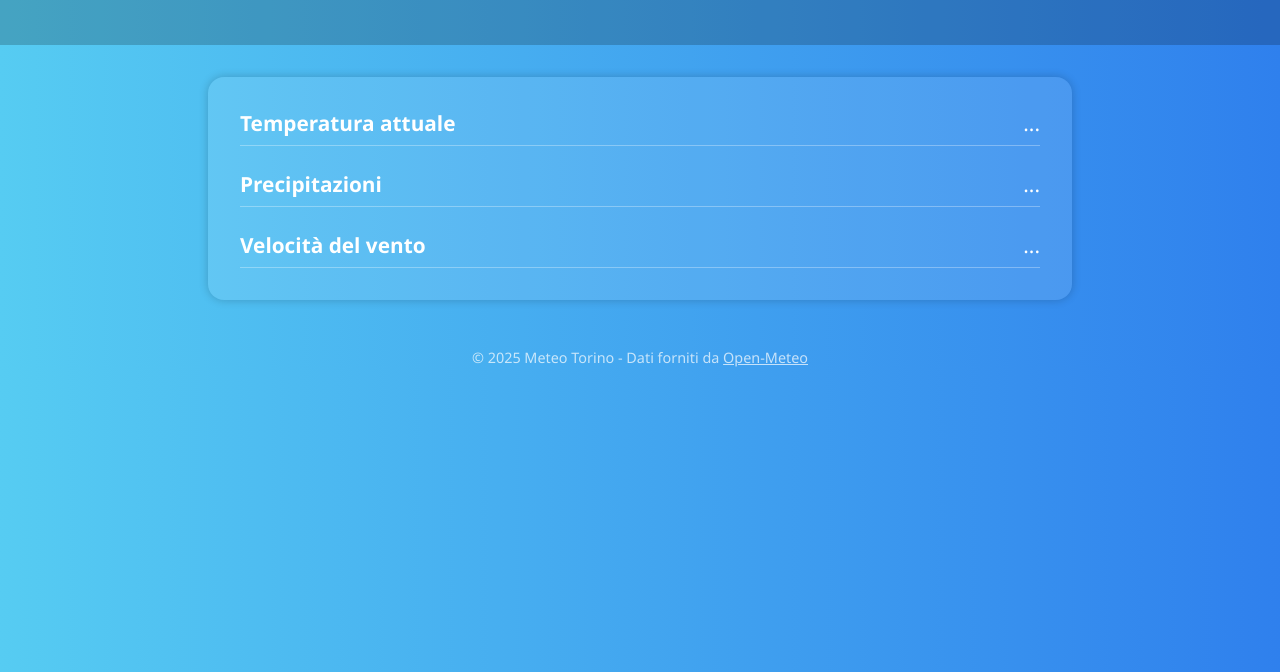
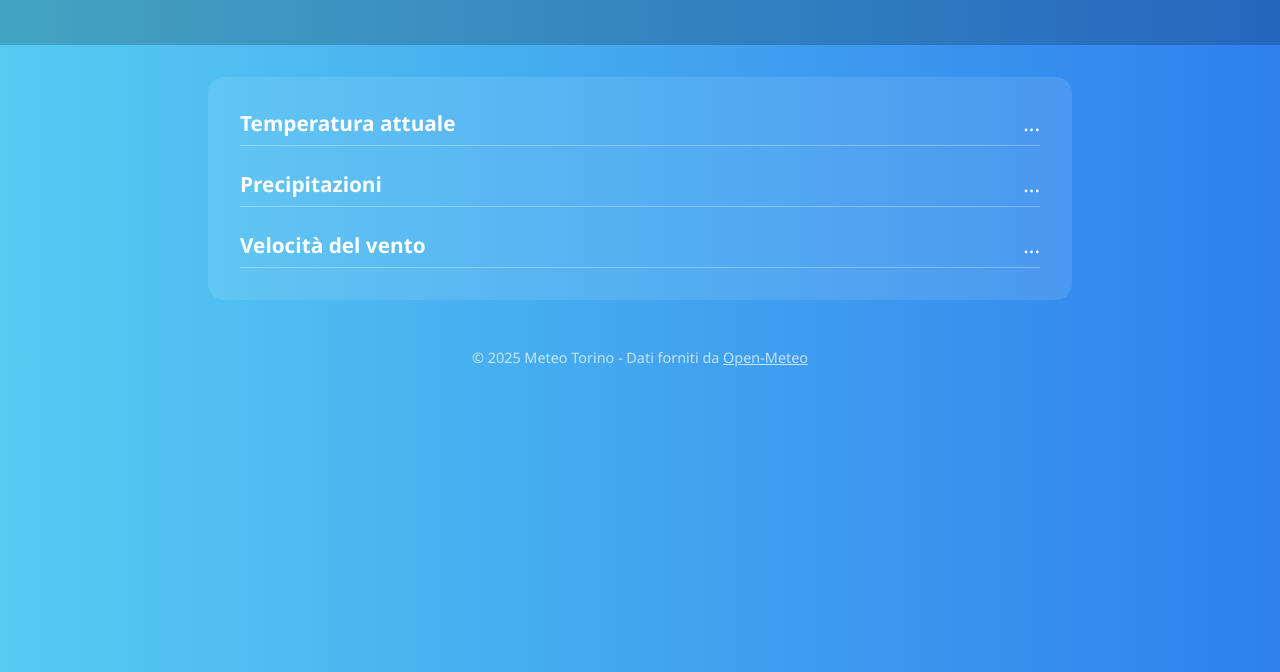
Before and after one commit to itstyuda/meto_API, a plain HTML site: page index.html in a window 1280 px wide. Shown: the part 128-800 px from the top of the page. Drawn offline with Linux system fonts and the light colour scheme; no server answers.

Commit message:
modificato bot container ombra

```diff
--- a/index.html
+++ b/index.html
@@ -26,7 +26,6 @@
       background-color: rgba(255, 255, 255, 0.1);
       padding: 2rem;
       border-radius: 1rem;
-      box-shadow: 0 0 10px rgba(0, 0, 0, 0.2);
     }
     .data {
       display: flex;
```
